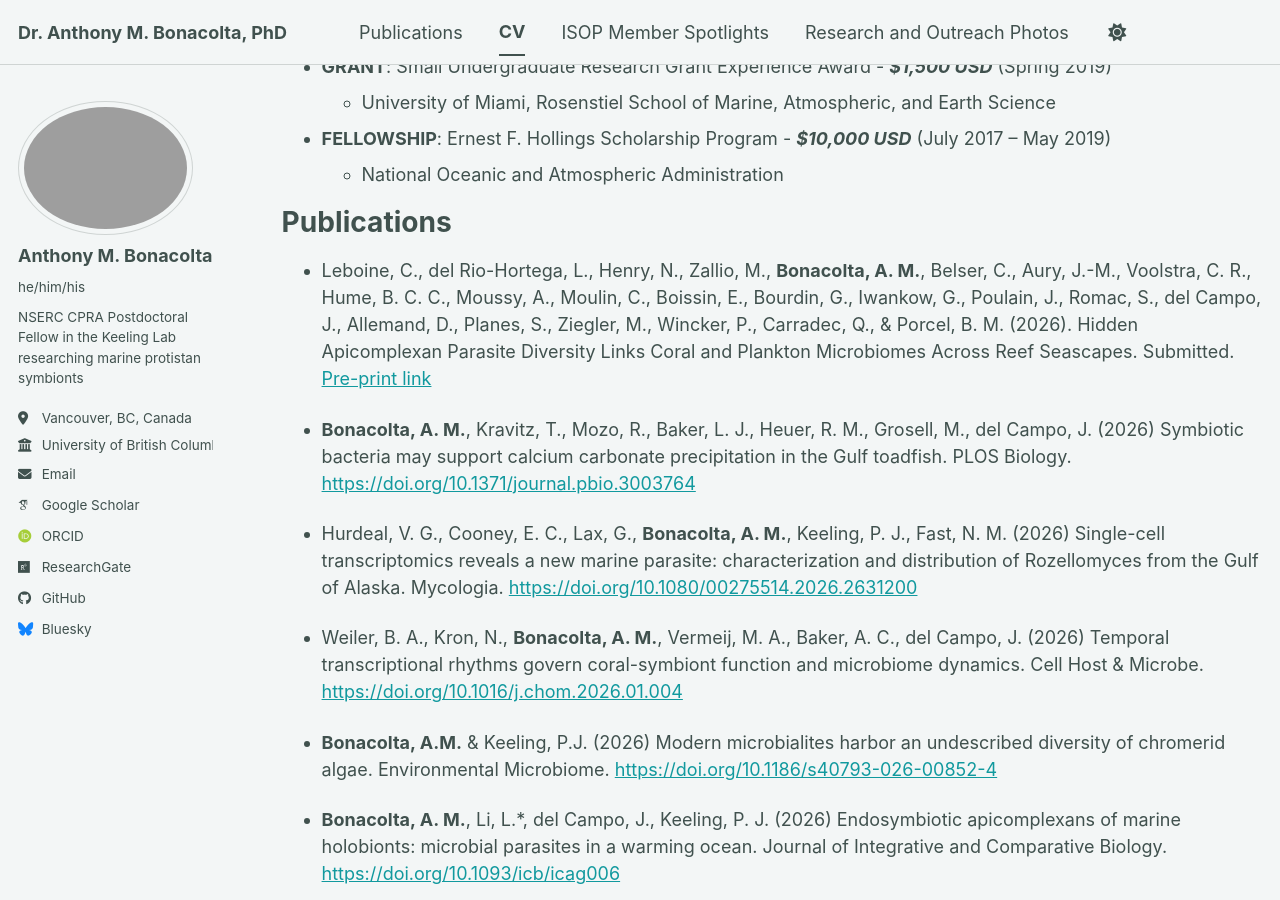
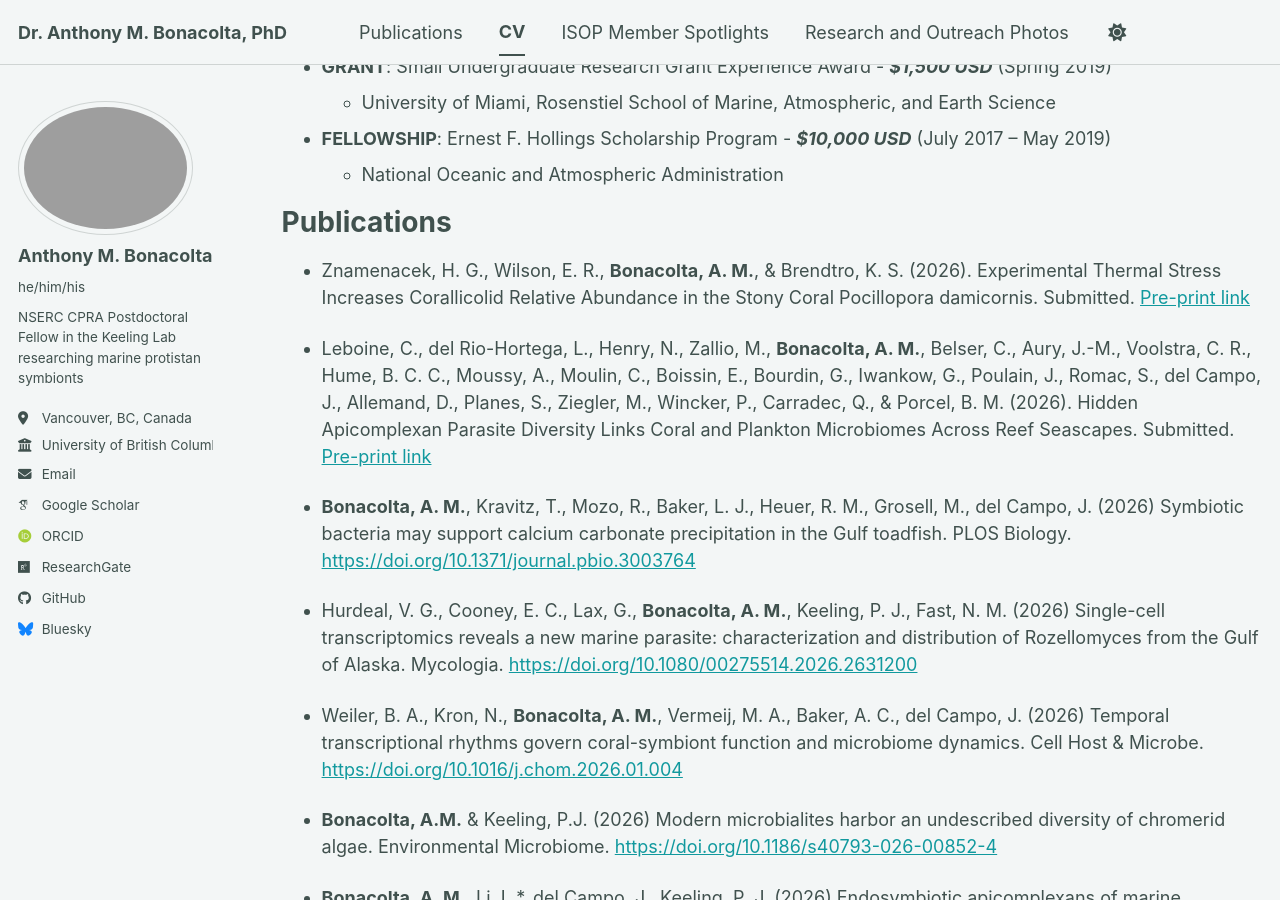
Before and after one commit to Abonacolta/abonacolta.github.io, a Jekyll site: the page built from _pages/cv.md, in a window 1280 px wide and 900 px high, scrolled down 1371 px. Built offline with Jekyll 4.4.1, drawn with Linux system fonts in a browser that asks for light colours; some web fonts are replaced; a script bundle is joined from its source files by our own code; library files that are not in the unit come from our copies.

Commit message:
Update cv.md

```diff
--- a/_pages/cv.md
+++ b/_pages/cv.md
@@ -66,6 +66,9 @@ Fellowships & Grants
 
 Publications
 ======
+- Znamenacek, H. G., Wilson, E. R., **Bonacolta, A. M.**, & Brendtro, K. S. (2026). Experimental Thermal Stress Increases Corallicolid Relative Abundance in the Stony Coral Pocillopora damicornis. Submitted. [Pre-print link]( https://doi.org/10.64898/2026.08.17.745262)
+
+
 -	Leboine, C., del Rio-Hortega, L., Henry, N., Zallio, M., **Bonacolta, A. M.**, Belser, C., Aury, J.-M., Voolstra, C. R., Hume, B. C. C., Moussy, A., Moulin, C., Boissin, E., Bourdin, G., Iwankow, G., Poulain, J., Romac, S., del Campo, J., Allemand, D., Planes, S., Ziegler, M., Wincker, P., Carradec, Q., & Porcel, B. M. (2026). Hidden Apicomplexan Parasite Diversity Links Coral and Plankton Microbiomes Across Reef Seascapes. Submitted. [Pre-print link](https://doi.org/10.64898/2026.05.20.726672)
 
 -	**Bonacolta, A. M.**, Kravitz, T., Mozo, R., Baker, L. J., Heuer, R. M., Grosell, M., del Campo, J. (2026) Symbiotic bacteria may support calcium carbonate precipitation in the Gulf toadfish. PLOS Biology. [https://doi.org/10.1371/journal.pbio.3003764](https://doi.org/10.1371/journal.pbio.3003764)
```
